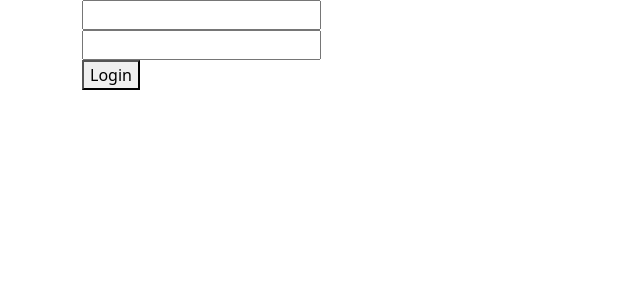
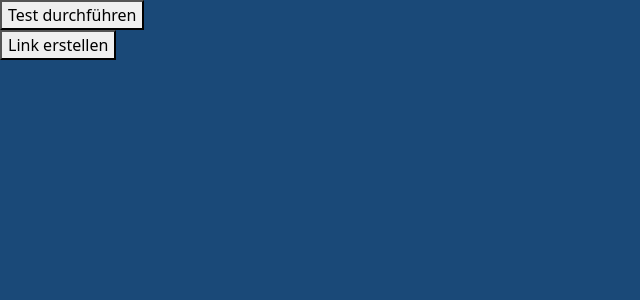
Before and after one commit to ErixXxYeas/MonkeyLab, a React (Create React App) app: page / in a window 1280 px wide. Shown: the top 300 px of the page, without its empty margins (0-640 px from the left). Built offline with nearby package versions, Linux system fonts and the light colour scheme.

Commit message:
Admin Page angefangen

```diff
--- /dev/null
+++ b/src/AdminPage.js
@@ -0,0 +1,19 @@
+import React from "react";
+import "./cssReset.css";
+import css from "./modules/AdminPage.module.css";
+import Button from "./components/button";
+function AdminPage() {
+  return (
+    <React.Fragment>
+      <div className={css.Container}>
+        <div>
+          <Button name="Test durchführen"></Button>
+          <Button name="Link erstellen"></Button>
+        </div>
+        <div></div>
+      </div>
+    </React.Fragment>
+  );
+}
+
+export default AdminPage;
--- a/src/Login.js
+++ /dev/null
@@ -1,22 +0,0 @@
-import Butt from "./components/button";
-import InputField from "./components/inputField";
-
-import React, { useState } from "react";
-
-function Login() {
-  const buttonText = "Login";
-
-  return (
-    <React.Fragment>
-      <main className="container">
-        <div className="Background">
-          <InputField></InputField>
-          <InputField></InputField>
-          <Butt name={buttonText}></Butt>
-        </div>
-      </main>
-    </React.Fragment>
-  );
-}
-
-export default Login;
--- a/src/components/inputField.jsx
+++ /dev/null
@@ -1,9 +0,0 @@
-const inputField = (props) => {
-  return (
-    <div>
-      <input></input>
-    </div>
-  );
-};
-
-export default inputField;
--- a/src/components/wordSelectionCheckBox.jsx
+++ b/src/components/wordSelectionCheckBox.jsx
@@ -1,5 +1,5 @@
 import React, { useState, useEffect } from "react";
-import styles from "./wordSelectionCheckBoxStyler.module.css";
+import styles from "../modules/wordSelectionCheckBoxStyler.module.css";
 
 const WordSelectionCheckBox = (props) => {
   const [backgroundColor, setBackgroundColor] = useState("#cccccc");
--- /dev/null
+++ b/src/cssReset.css
@@ -0,0 +1,48 @@
+/* http://meyerweb.com/eric/tools/css/reset/
+   v2.0 | 20110126
+   License: none (public domain)
+*/
+
+html, body, div, span, applet, object, iframe,
+h1, h2, h3, h4, h5, h6, p, blockquote, pre,
+a, abbr, acronym, address, big, cite, code,
+del, dfn, em, img, ins, kbd, q, s, samp,
+small, strike, strong, sub, sup, tt, var,
+b, u, i, center,
+dl, dt, dd, ol, ul, li,
+fieldset, form, label, legend,
+table, caption, tbody, tfoot, thead, tr, th, td,
+article, aside, canvas, details, embed,
+figure, figcaption, footer, header, hgroup,
+menu, nav, output, ruby, section, summary,
+time, mark, audio, video {
+	margin: 0;
+	padding: 0;
+	border: 0;
+	font-size: 100%;
+	font: inherit;
+	vertical-align: baseline;
+}
+/* HTML5 display-role reset for older browsers */
+article, aside, details, figcaption, figure,
+footer, header, hgroup, menu, nav, section {
+	display: block;
+}
+body {
+	line-height: 1;
+}
+ol, ul {
+	list-style: none;
+}
+blockquote, q {
+	quotes: none;
+}
+blockquote:before, blockquote:after,
+q:before, q:after {
+	content: '';
+	content: none;
+}
+table {
+	border-collapse: collapse;
+	border-spacing: 0;
+}
--- a/src/index.js
+++ b/src/index.js
@@ -1,14 +1,14 @@
 import React from "react";
 import ReactDOM from "react-dom/client";
 import "./index.css";
-import Login from "./Login.js";
+import AdminPage from "./AdminPage.js";
 import reportWebVitals from "./reportWebVitals";
 import "bootstrap/dist/css/bootstrap.css";
 
 const root = ReactDOM.createRoot(document.getElementById("root"));
 root.render(
   <React.StrictMode>
-    <Login />
+    <AdminPage />
   </React.StrictMode>
 );
 
--- /dev/null
+++ b/src/modules/AdminPage.module.css
@@ -0,0 +1,5 @@
+.Container {
+  height: 100vh;
+  width: 100vw;
+  background-color: #1a4978;
+}
```
Also changed, not shown: src/Pages/Admin.jsx (deleted, +0 -16 lines), public/.png (added), src/Login.css (deleted), src/Pages/N-29 Neigungstest.jsx (deleted), src/modules/wordSelectionCheckBoxStyler.module.css (renamed from src/components/wordSelectionCheckBoxStyler.module.css).
